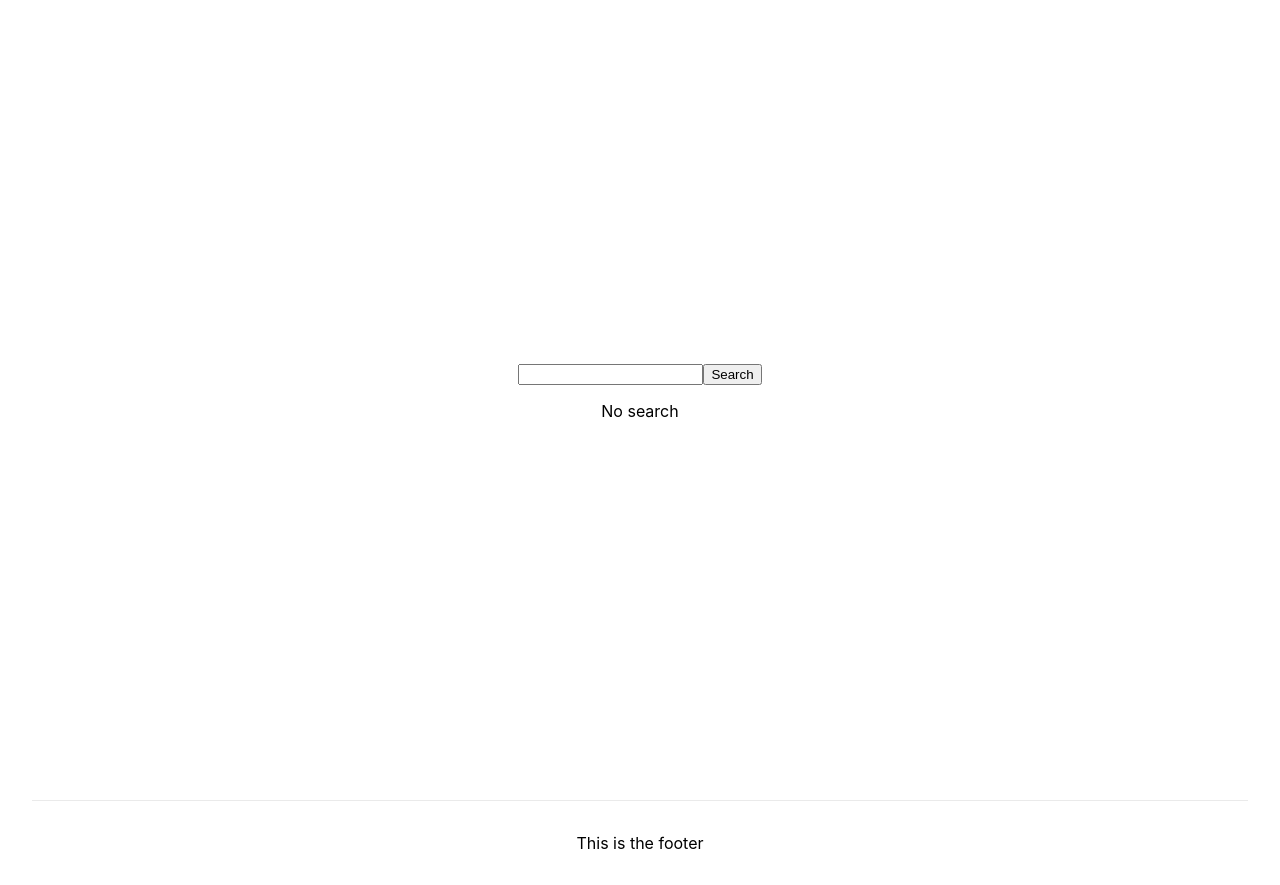
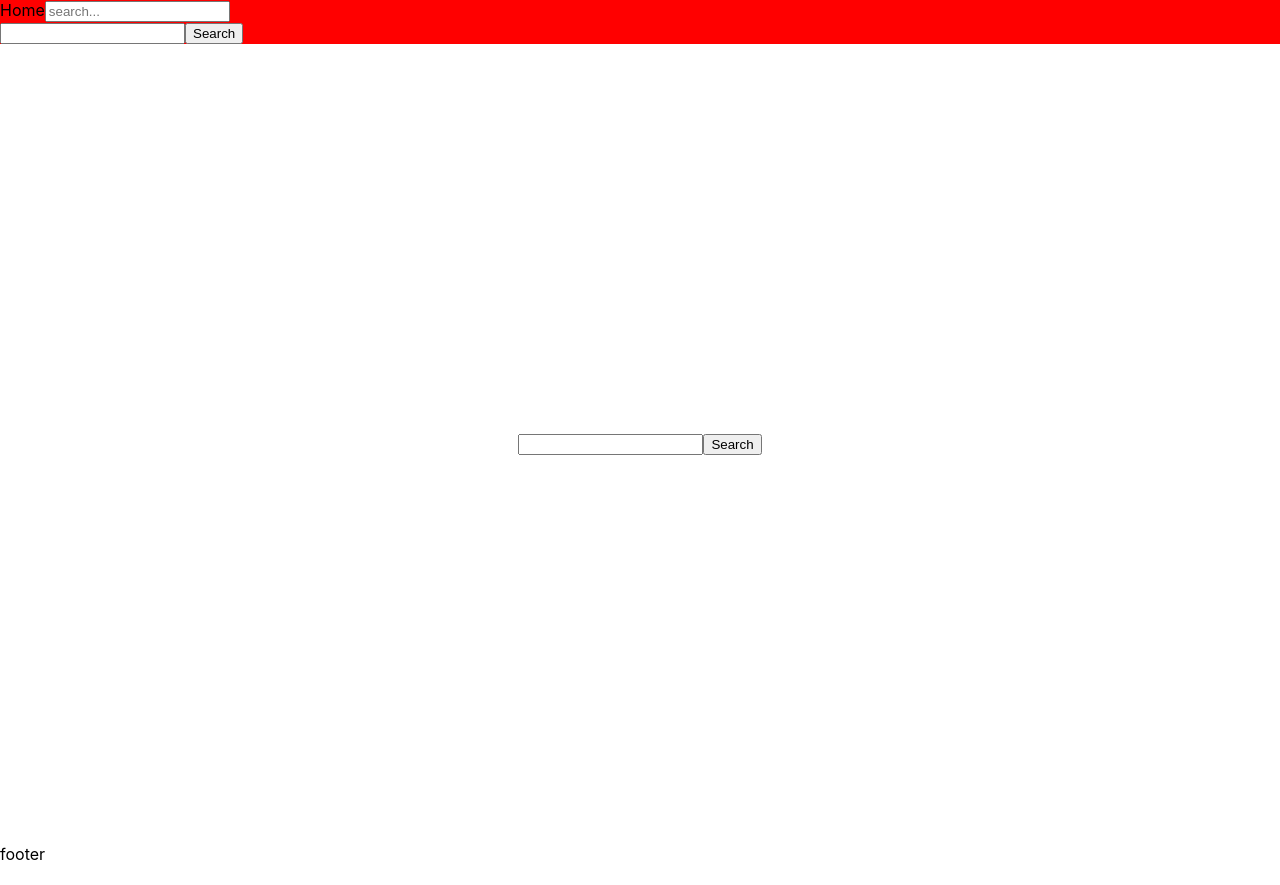
Before and after one commit to fernanhick/weather-next, a Next.js app: page / in a window 1280 px wide. After the commit the page ends 864 px from the top, so only its background shows below. Built offline with nearby package versions, Linux system fonts and the light colour scheme; no server answers.

Commit message:
layout onepage example

```diff
--- /dev/null
+++ b/components/footer.js
@@ -0,0 +1,7 @@
+import React from 'react'
+
+function footer() {
+    return <div>footer</div>
+}
+
+export default footer
--- /dev/null
+++ b/components/layout.js
@@ -0,0 +1,11 @@
+import Navbar from './navbar'
+import Footer from './footer'
+export default function Layout({ children }) {
+    return (
+        <>
+            <Navbar />
+            <main>{children}</main>
+            <Footer />
+        </>
+    )
+}
--- /dev/null
+++ b/components/navbar.js
@@ -0,0 +1,17 @@
+import Link from 'next/link'
+import React from 'react'
+import Searchbar from '../utils/Searchbar'
+import styles from './navbar.module.css'
+function Navbar() {
+    return (
+        <nav className={styles.nav}>
+            <Link href='/'>
+                <a>Home</a>
+            </Link>
+            <input className={styles.input} placeholder='search...' />
+            <Searchbar />
+        </nav>
+    )
+}
+
+export default Navbar
--- /dev/null
+++ b/components/navbar.module.css
@@ -0,0 +1,3 @@
+.nav {
+    background-color: red;
+}
--- a/pages/_app.js
+++ b/pages/_app.js
@@ -1,7 +1,11 @@
 import '../styles/globals.css'
-
+import Layout from '../components/layout'
 function MyApp({ Component, pageProps }) {
-  return <Component {...pageProps} />
+    return (
+        <Layout>
+            <Component {...pageProps} />
+        </Layout>
+    )
 }
 
 export default MyApp
--- a/pages/index.js
+++ b/pages/index.js
@@ -50,10 +50,8 @@ export default function Home() {
 
             <main className={styles.main}>
                 <Searchbar handleClick={handleClick} />
-                <p> {!location ? 'No search' : `${location}`}</p>
+                {!location ? '' : `${location}`}
             </main>
-
-            <footer className={styles.footer}>This is the footer</footer>
         </div>
     )
 }
```
